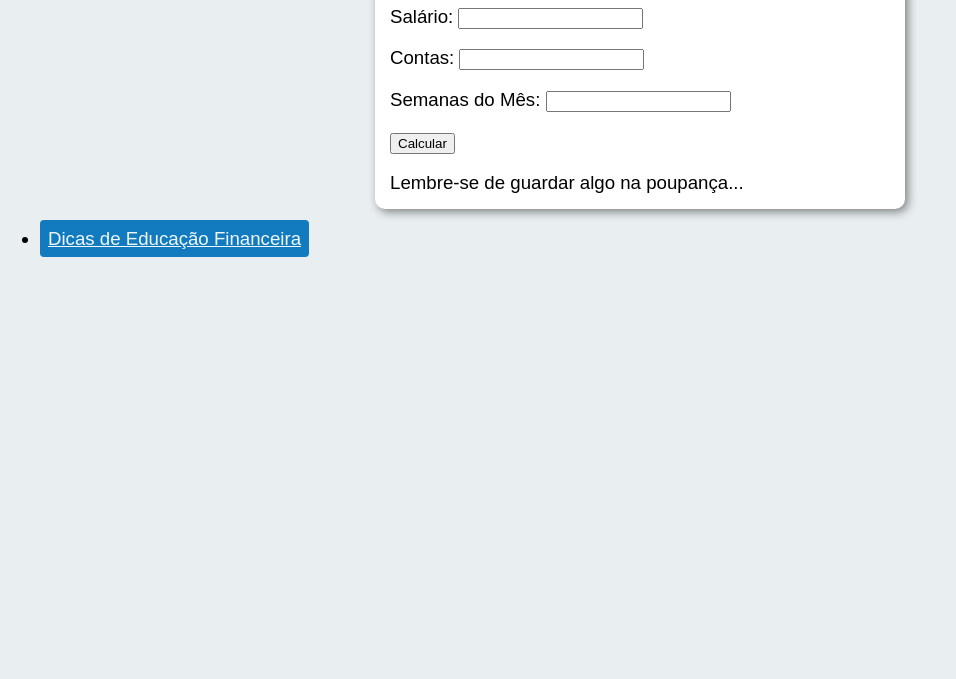
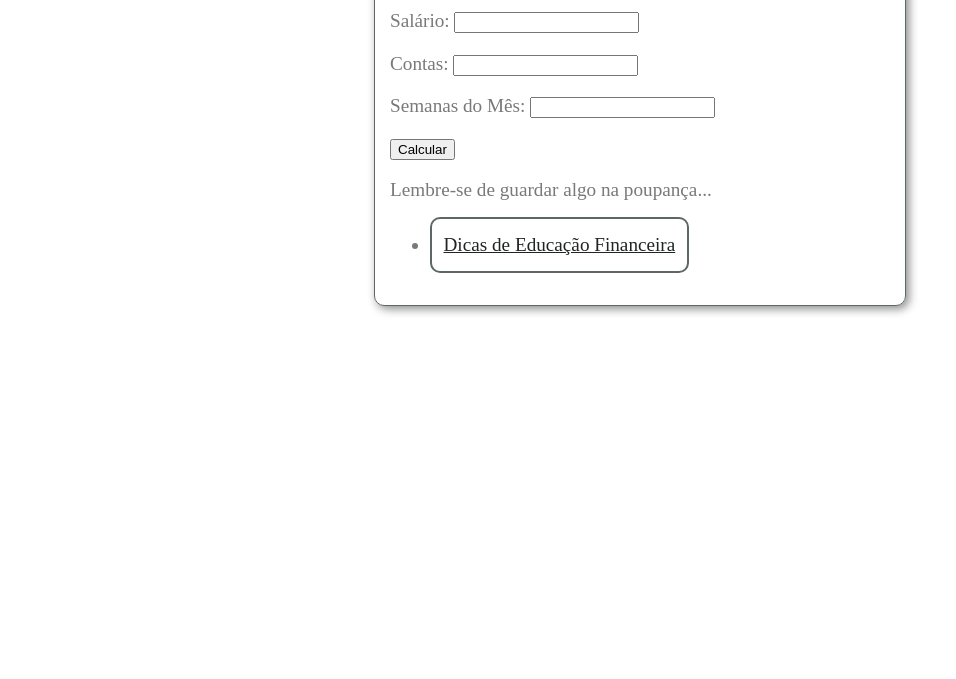
Before and after one commit to GuilhermeAmaroDev/GestaoFinanceira, a plain HTML site: page index.html in a window 1280 px wide. Shown: the part 121-800 px from the top of the page, without its empty margins (0-956 px from the left). Drawn offline with Linux system fonts and the light colour scheme.

Commit message:
Atualização do CSS

```diff
--- a/dicas/style.css
+++ b/dicas/style.css
@@ -1,13 +1,19 @@
+body {
+    border: 0;
 
-body {
-    width: 100%;
-    min-height: 100vh;
-    background-color: rgb(243, 243, 243);
-    margin: 0;
-    padding: 0;
-    display: flex;
-    justify-content: center;
-
+    outline: 0;
+    font-size: 1.2em;
+    background: transparent;
+    color: #797979;
+    position: relative;
+    font-family: 'open_sansregular';
+    max-width: 550px;
+    margin: 0 auto;
+    border-radius: 10px;
+    padding: 15px;
+    width: 500px;
+    margin: auto;
+    box-shadow: 3px 3px 10px rgba(0, 0, 0, 0.459);
 }
 .casalidosos  {
     display: flex;
@@ -17,14 +23,30 @@ body {
 
 h1 {
     color:rgb(0, 0, 0);
-
+    font-family: 'open_sansregular';
 }
 .retornar {
-    background-color: rgb(14, 147, 236);
-    color: aliceblue;
-    padding: 8px;
-    border-radius: 4px;
+    display:inline;
+    width:80px;
+    padding: 0.8em 0.6em;
+    border:2px #5d6768 solid;
+    border-radius:10px;
+    color: #222424;
+    cursor: pointer;
+    transition: all 0.3s;
+    max-width: 550px;
+    text-align: center;
+    height: 50px;
+    line-height: 50px;
+    margin-top: 10px;
+    margin-bottom: 10px;
 }
+
+.retornar:hover {
+    background: #828282;
+    color: #ffffff;
+    border:2px #828282 solid;
+  }
 
 
 header {
--- a/styles.css
+++ b/styles.css
@@ -1,15 +1,30 @@
 body {
-    background: rgba(233, 238, 240, 0.973);
-    font: normal 14pt  Arial, Helvetica, sans-serif;
-    box-sizing: border-box;
-    font-style: inherit;
-    padding: 0;
-    margin: 0;
-}
-h1 {
-    color:rgb(31, 28, 28)
+    border: 0;
+    outline: 0;
+    align-items: center;
+    justify-content: space-between;
+    font-size: 1.2em;
+    background: transparent;
+    color: #797979;
+    position: relative;
+    font-family: 'open_sansregular';
+    max-width: 992px;
+    margin: 0 auto;
+    border-radius: 10px;
+    padding: 15px;
+    width: 500px;
+    margin: auto;
+    box-shadow: 3px 3px 10px rgba(0, 0, 0, 0.459);
+    border:1px #5d6768 solid;
+    border-radius:10px;
+    margin-top: 20px;
+    margin-bottom: 20px;
 }
 
+h1 {
+    color:rgb(31, 28, 28);
+    font-family: 'open_sansregular';
+}
 
 header {
     color: rgb(241, 236, 236);
@@ -17,20 +32,47 @@ header {
 
 }
 .educacao {
-    background-color: rgb(18, 123, 192);
-    color: aliceblue;
-    padding: 8px;
-    border-radius: 4px;
-
-   align-items: center;
+    display:inline;
+    width:80px;
+    padding: 0.8em 0.6em;
+    border:2px #5d6768 solid;
+    border-radius:10px;
+    color: #222424;
+    cursor: pointer;
+    transition: all 0.3s;
+    max-width: 550px;
+    text-align: center;
+    height: 50px;
+    line-height: 50px;
+    margin-top: 10px;
+    margin-bottom: 10px;
+}
+.btn {
+    width:80px;
+    padding: 0.8em 0.6em;
+    border:2px #5d6768 solid;
+    border-radius:10px;
+    color: #222424;
+    cursor: pointer;
+    transition: all 0.3s;
+    max-width: 550px;
     justify-content: center;
-}
-
-section {
-    background: white;
-    border-radius: 10px;
-    padding: 15px;
-    width: 500px;
-    margin: auto;
-    box-shadow: 3px 3px 10px rgba(0, 0, 0, 0.459);
-}
+    margin-top: 10px;
+    margin-bottom: 10px;
+    text-align: center;
+    display: block;
+    height: 50px;
+    font-family: 'open_sansregular';
+    font-size: medium;
+  }
+  .btn:hover{
+    background: #828282;
+    color: #ffffff;
+    border:2px #828282 solid;
+  }
+.educacao:hover {
+    background: #828282;
+    color: #ffffff;
+    border:2px #828282 solid;
+    justify-content: center;
+  }
```
